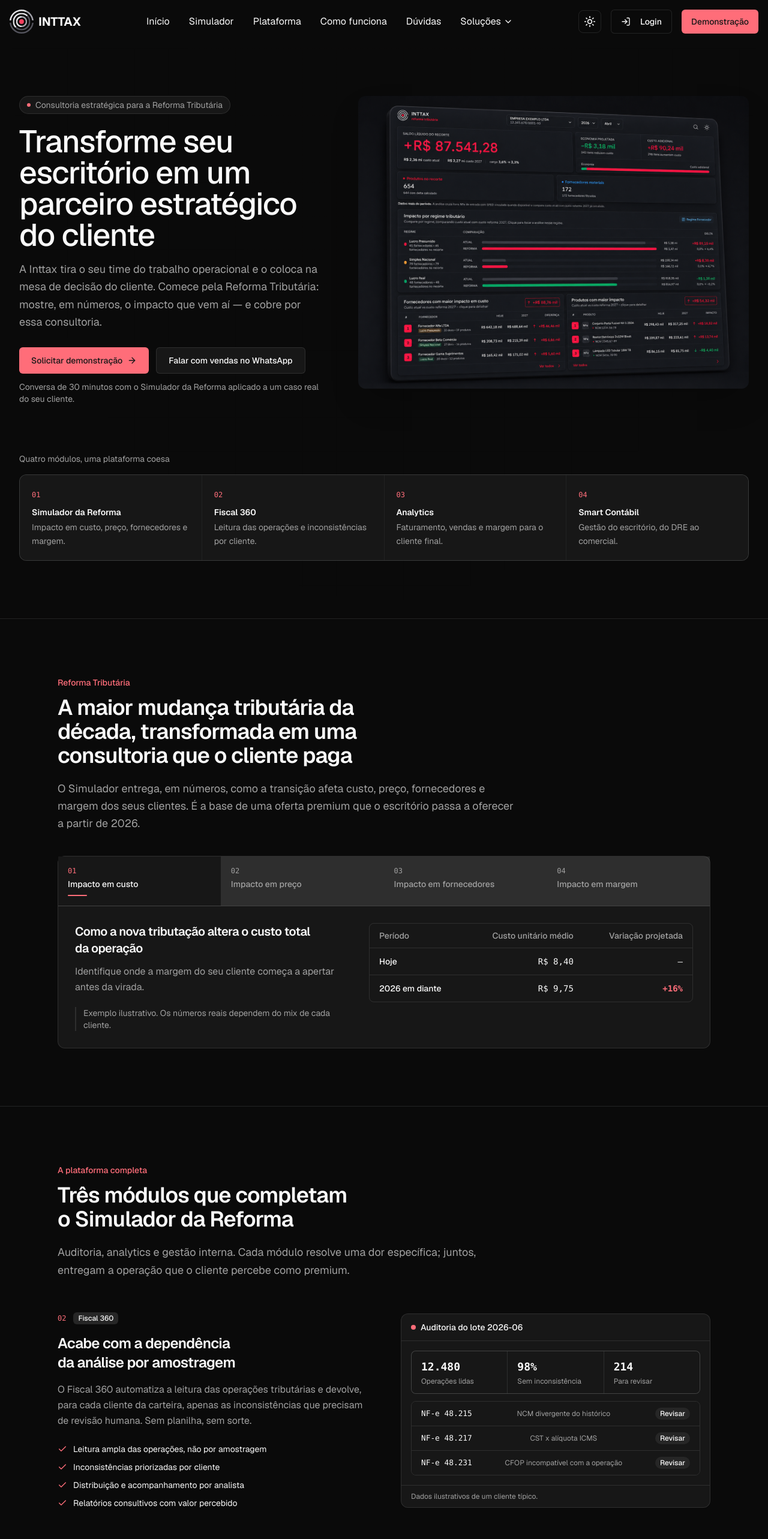
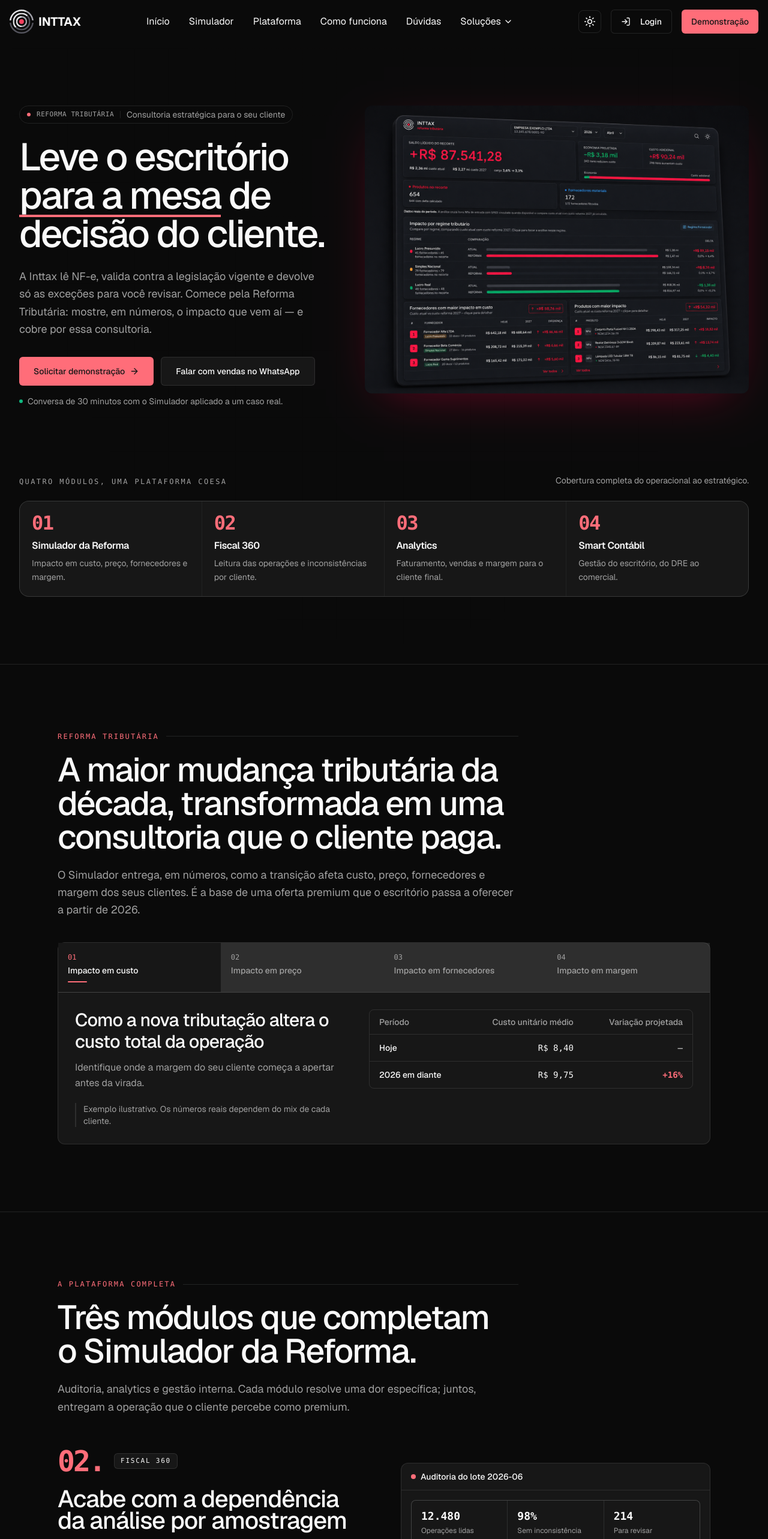
Before and after one commit to Brunobosso98/LP-Audittei, a React (Vite) app: page / in a window 1280 px wide. Shown: the top 2566 px of the page at 60% size. Built offline with nearby package versions, Linux system fonts and the light colour scheme.

Commit message:
feat: delight lp

```diff
--- a/src/index.css
+++ b/src/index.css
@@ -23,6 +23,9 @@
     --border: 0.912 0.006 22;
     --input: 0.912 0.006 22;
     --ring: 0.586 0.253 17.585;
+    --brand-surface: 0.97 0.022 18;
+    --brand-surface-foreground: 0.21 0.06 22;
+    --ink-inverse: 0.985 0.005 18;
     --chart-1: 0.586 0.253 17.585;
     --chart-2: 0.645 0.246 16.439;
     --chart-3: 0.45 0.02 25;
@@ -59,6 +62,9 @@
     --border: 1 0 0 / 10%;
     --input: 1 0 0 / 15%;
     --ring: 0.556 0 0;
+    --brand-surface: 0.205 0.04 18;
+    --brand-surface-foreground: 0.985 0.005 18;
+    --ink-inverse: 0.985 0 0;
     --chart-1: 0.87 0 0;
     --chart-2: 0.556 0 0;
     --chart-3: 0.439 0 0;
--- a/src/landing/hero.tsx
+++ b/src/landing/hero.tsx
@@ -1,6 +1,5 @@
 import { ArrowRight } from "lucide-react"
 import { useTheme } from "@/components/theme-provider"
-import { ReformaPanel } from "@/landing/hero-panel"
 
 const MODULES = [
   { n: "01", name: "Simulador da Reforma", desc: "Impacto em custo, preço, fornecedores e margem." },
@@ -13,63 +12,101 @@ export function Hero() {
   const { theme } = useTheme()
   return (
     <section id="topo" className="relative overflow-hidden border-b border-border">
-      <div className="pointer-events-none absolute inset-0 bg-grid [mask-image:radial-gradient(ellipse_at_top,black,transparent_72%)]" />
-      <div className="relative mx-auto max-w-7xl px-5 pb-16 pt-14 lg:px-8 lg:pb-24 lg:pt-20">
-        <div className="grid items-start gap-12 lg:grid-cols-[1fr_1.3fr] lg:gap-16">
-          <div>
-            <div className="inline-flex items-center gap-2 rounded-full border border-border bg-card px-3 py-1 text-sm text-muted-foreground">
+      {/* Backdrop: thin vertical grid + soft primary halo, masked */}
+      <div
+        aria-hidden="true"
+        className="pointer-events-none absolute inset-0 bg-grid [mask-image:radial-gradient(ellipse_at_top,black,transparent_72%)]"
+      />
+      <div
+        aria-hidden="true"
+        className="pointer-events-none absolute -top-40 right-[-10%] size-[40rem] rounded-full bg-primary/8 blur-3xl"
+      />
+
+      <div className="relative mx-auto max-w-7xl px-5 pb-20 pt-16 lg:px-8 lg:pb-28 lg:pt-24">
+        <div className="grid items-start gap-12 lg:grid-cols-[minmax(0,1fr)_minmax(0,1.25fr)] lg:gap-16">
+          <div className="min-w-0">
+            <div className="inline-flex items-center gap-2.5 rounded-full border border-border bg-card/80 px-3 py-1 text-sm text-muted-foreground backdrop-blur-sm">
               <span className="size-1.5 rounded-full bg-primary" aria-hidden="true" />
-              Consultoria estratégica para a Reforma Tributária
+              <span className="font-mono text-[11px] uppercase tracking-wider text-foreground/70">
+                Reforma Tributária
+              </span>
+              <span aria-hidden="true" className="h-3 w-px bg-border" />
+              <span>Consultoria estratégica para o seu cliente</span>
             </div>
 
-            <h1 className="mt-5 text-pretty text-4xl font-medium leading-[1.08] tracking-tight text-foreground sm:text-5xl lg:text-[3.25rem]">
-              Transforme seu escritório em um parceiro estratégico do cliente
+            <h1 className="mt-6 text-balance text-5xl font-medium leading-[1.02] tracking-[-0.04em] text-foreground sm:text-6xl lg:text-[4rem]">
+              Leve o escritório
+              <br className="hidden sm:block" />{" "}
+              <span className="relative inline-block">
+                para a mesa
+                <span
+                  aria-hidden="true"
+                  className="absolute -bottom-1 left-0 right-0 h-[3px] bg-primary sm:h-1"
+                />
+              </span>{" "}
+              de decisão do cliente.
             </h1>
 
-            <p className="mt-4 max-w-xl text-lg leading-relaxed text-muted-foreground">
-              A Inttax tira o seu time do trabalho operacional e o coloca na mesa de decisão do
-              cliente. Comece pela Reforma Tributária: mostre, em números, o impacto que vem aí —
-              e cobre por essa consultoria.
+            <p className="mt-6 max-w-xl text-lg leading-relaxed text-muted-foreground">
+              A Inttax lê NF-e, valida contra a legislação vigente e devolve só as exceções
+              para você revisar. Comece pela Reforma Tributária: mostre, em números, o
+              impacto que vem aí — e cobre por essa consultoria.
             </p>
 
-            <div className="mt-7 flex flex-col gap-3 sm:flex-row sm:items-center">
+            <div className="mt-8 flex flex-col gap-3 sm:flex-row sm:items-center">
               <a
                 href="#demo"
-                className="inline-flex h-11 items-center justify-center gap-2 rounded-md bg-primary px-5 text-sm font-medium text-primary-foreground transition-colors hover:bg-primary/90 focus-visible:outline-2 focus-visible:outline-offset-2 focus-visible:outline-ring"
+                className="group inline-flex h-12 items-center justify-center gap-2 rounded-md bg-primary px-6 text-sm font-medium text-primary-foreground transition-all hover:bg-primary/90 focus-visible:outline-2 focus-visible:outline-offset-2 focus-visible:outline-ring"
               >
                 Solicitar demonstração
-                <ArrowRight className="size-4" />
+                <ArrowRight className="size-4 transition-transform group-hover:translate-x-0.5" />
               </a>
               <a
                 href="https://wa.me/5519978180175"
-                className="inline-flex h-11 items-center justify-center rounded-md border border-border bg-card px-5 text-sm font-medium text-foreground transition-colors hover:bg-muted focus-visible:outline-2 focus-visible:outline-offset-2 focus-visible:outline-ring"
+                className="inline-flex h-12 items-center justify-center rounded-md border border-border bg-card px-6 text-sm font-medium text-foreground transition-colors hover:bg-muted focus-visible:outline-2 focus-visible:outline-offset-2 focus-visible:outline-ring"
               >
                 Falar com vendas no WhatsApp
               </a>
             </div>
 
-            <p className="mt-3 text-sm text-muted-foreground">
-              Conversa de 30 minutos com o Simulador da Reforma aplicado a um caso real do seu cliente.
+            <p className="mt-4 flex items-center gap-2 text-sm text-muted-foreground">
+              <span className="size-1.5 rounded-full bg-emerald-500" aria-hidden="true" />
+              Conversa de 30 minutos com o Simulador aplicado a um caso real.
             </p>
           </div>
 
-          <img
-            src={theme === "dark" ? "/hero_dark.png" : "/hero_light.png"}
-            alt="Dashboard INTTAX"
-            className="w-full h-auto rounded-xl shadow-2xl"
-          />
+          <div className="relative min-w-0">
+            <img
+              src={theme === "dark" ? "/hero_dark.png" : "/hero_light.png"}
+              alt="Dashboard do Simulador da Reforma Tributária"
+              className="w-full h-auto rounded-xl shadow-[0_24px_80px_-32px_oklch(0.586_0.253_17.585/0.45)]"
+            />
+          </div>
         </div>
 
-        <div className="mt-14 lg:mt-20">
-          <p className="text-sm text-muted-foreground">
-            Quatro módulos, uma plataforma coesa
-          </p>
-          <div className="mt-4 grid gap-px overflow-hidden rounded-xl border border-border bg-border sm:grid-cols-2 lg:grid-cols-4">
+        <div className="mt-20 lg:mt-28">
+          <div className="flex flex-col gap-2 sm:flex-row sm:items-end sm:justify-between">
+            <p className="font-mono text-xs uppercase tracking-[0.2em] text-muted-foreground">
+              Quatro módulos, uma plataforma coesa
+            </p>
+            <p className="text-sm text-muted-foreground">
+              Cobertura completa do operacional ao estratégico.
+            </p>
+          </div>
+
+          <div className="mt-6 grid gap-px overflow-hidden rounded-2xl border border-border bg-border sm:grid-cols-2 lg:grid-cols-4">
             {MODULES.map((m) => (
-              <div key={m.n} className="bg-card p-5">
-                <span className="font-mono text-xs text-primary">{m.n}</span>
-                <h3 className="mt-2 text-sm font-semibold text-foreground">{m.name}</h3>
-                <p className="mt-1 text-sm leading-relaxed text-muted-foreground">{m.desc}</p>
+              <div key={m.n} className="group relative bg-card p-5 transition-colors hover:bg-muted/40">
+                <span
+                  aria-hidden="true"
+                  className="font-mono text-[5rem] font-semibold leading-none tracking-[-0.05em] text-primary transition-colors group-hover:text-primary/30 lg:text-[2rem]"
+                >
+                  {m.n}
+                </span>
+                <h3 className="mt-2 text-base font-semibold tracking-tight text-foreground">
+                  {m.name}
+                </h3>
+                <p className="mt-1.5 text-sm leading-relaxed text-muted-foreground">{m.desc}</p>
               </div>
             ))}
           </div>
--- a/src/landing/plataforma.tsx
+++ b/src/landing/plataforma.tsx
@@ -4,11 +4,16 @@ import type { ReactNode } from "react"
 export function Plataforma() {
   return (
     <section id="plataforma" className="border-b border-border bg-background">
-      <div className="mx-auto max-w-6xl px-5 py-16 lg:px-8 lg:py-24">
+      <div className="mx-auto max-w-6xl px-5 py-20 lg:px-8 lg:py-28">
         <div className="max-w-3xl">
-          <p className="text-sm font-medium text-primary">A plataforma completa</p>
-          <h2 className="mt-3 text-balance text-3xl font-semibold leading-tight tracking-tight text-foreground sm:text-4xl">
-            Três módulos que completam o Simulador da Reforma
+          <div className="flex items-center gap-3">
+            <span className="font-mono text-xs uppercase tracking-[0.18em] text-primary">
+              A plataforma completa
+            </span>
+            <span aria-hidden="true" className="h-px flex-1 bg-border" />
+          </div>
+          <h2 className="mt-5 text-balance text-4xl font-medium leading-[1.05] tracking-[-0.035em] text-foreground sm:text-5xl lg:text-[3.5rem]">
+            Três módulos que completam o Simulador da Reforma.
           </h2>
           <p className="mt-5 text-lg leading-relaxed text-muted-foreground">
             Auditoria, analytics e gestão interna. Cada módulo resolve uma dor específica;
@@ -86,22 +91,27 @@ function Module({
   children: ReactNode
 }) {
   return (
-    <article className="grid items-center gap-8 lg:grid-cols-2 lg:gap-14">
+    <article className="relative grid items-center gap-10 lg:grid-cols-2 lg:gap-14">
       <div className={reverse ? "lg:order-2" : "lg:order-1"}>
-        <div className="flex items-center gap-3">
-          <span className="font-mono text-xs text-primary">{n}</span>
-          <span className="rounded-md bg-accent px-2 py-0.5 text-xs font-medium text-accent-foreground">
+        <div className="flex items-center gap-4">
+          <span
+            aria-hidden="true"
+            className="font-mono text-[4rem] font-semibold leading-[0.85] tracking-[-0.06em] text-primary sm:text-[5rem] lg:text-[3rem]"
+          >
+            {n}.
+          </span>
+          <span className="rounded-md border border-border bg-card px-2.5 py-1 font-mono text-[11px] uppercase tracking-[0.16em] text-foreground/80">
             {name}
           </span>
         </div>
-        <h3 className="mt-4 text-balance text-2xl font-semibold tracking-tight text-foreground">
+        <h3 className="mt-6 text-balance text-2xl font-medium leading-[1.15] tracking-[-0.025em] text-foreground sm:text-3xl lg:text-[2.5rem]">
           {title}
         </h3>
-        <p className="mt-4 leading-relaxed text-muted-foreground">{summary}</p>
-        <ul className="mt-6 grid gap-2.5">
+        <p className="mt-4 text-base leading-relaxed text-muted-foreground">{summary}</p>
+        <ul className="mt-6 grid gap-3">
           {points.map((p) => (
-            <li key={p} className="flex items-start gap-2.5 text-sm text-foreground">
-              <Check className="mt-0.5 size-4 shrink-0 text-primary" aria-hidden="true" />
+            <li key={p} className="flex items-start gap-3 text-sm text-foreground">
+              <span className="mt-1.5 inline-block size-1.5 shrink-0 rounded-full bg-primary" aria-hidden="true" />
               {p}
             </li>
           ))}
--- a/src/landing/simulador.tsx
+++ b/src/landing/simulador.tsx
@@ -22,12 +22,17 @@ export function Simulador() {
 
   return (
     <section id="simulador" className="border-b border-border bg-background">
-      <div className="mx-auto max-w-6xl px-5 py-16 lg:px-8 lg:py-24">
+      <div className="mx-auto max-w-6xl px-5 py-20 lg:px-8 lg:py-28">
         <div className="max-w-3xl">
-          <p className="text-sm font-medium text-primary">Reforma Tributária</p>
-          <h2 className="mt-3 text-balance text-3xl font-semibold leading-tight tracking-tight text-foreground sm:text-4xl">
+          <div className="flex items-center gap-3">
+            <span className="font-mono text-xs uppercase tracking-[0.18em] text-primary">
+              Reforma Tributária
+            </span>
+            <span aria-hidden="true" className="h-px flex-1 bg-border" />
+          </div>
+          <h2 className="mt-5 text-balance text-4xl font-medium leading-[1.05] tracking-[-0.035em] text-foreground sm:text-5xl lg:text-[3.5rem]">
             A maior mudança tributária da década, transformada em uma consultoria que o
-            cliente paga
+            cliente paga.
           </h2>
           <p className="mt-5 text-lg leading-relaxed text-muted-foreground">
             O Simulador entrega, em números, como a transição afeta custo, preço, fornecedores
@@ -171,9 +176,11 @@ function Panel({
     <div role="tabpanel" id={`panel-${id}`} aria-labelledby={`tab-${id}`}>
       <div className="grid gap-6 lg:grid-cols-[1fr_1.2fr] lg:gap-10">
         <div>
-          <h3 className="text-pretty text-xl font-semibold tracking-tight text-foreground">{title}</h3>
-          <p className="mt-3 leading-relaxed text-muted-foreground">{desc}</p>
-          <p className="mt-5 border-l-2 border-border pl-3 text-sm text-muted-foreground">{note}</p>
+          <h3 className="text-pretty text-2xl font-medium leading-snug tracking-[-0.025em] text-foreground sm:text-3xl">
+            {title}
+          </h3>
+          <p className="mt-3 text-base leading-relaxed text-muted-foreground">{desc}</p>
+          <p className="mt-5 border-l-2 border-primary/40 pl-3 text-sm text-muted-foreground">{note}</p>
         </div>
         <div>{children}</div>
       </div>
--- a/tailwind.config.ts
+++ b/tailwind.config.ts
@@ -40,6 +40,11 @@ const config: Config = {
         border: "oklch(var(--border))",
         input: "oklch(var(--input))",
         ring: "oklch(var(--ring))",
+        brand: {
+          surface: "oklch(var(--brand-surface))",
+          "surface-foreground": "oklch(var(--brand-surface-foreground))",
+        },
+        "ink-inverse": "oklch(var(--ink-inverse))",
         chart: {
           1: "oklch(var(--chart-1))",
           2: "oklch(var(--chart-2))",
```
Also changed, not shown: src/landing/como-funciona.tsx (+31 -20 lines), src/landing/faq.tsx (+9 -4 lines), src/landing/por-que.tsx (+35 -13 lines), src/landing/cta-demo.tsx (line endings or trailing spaces).
